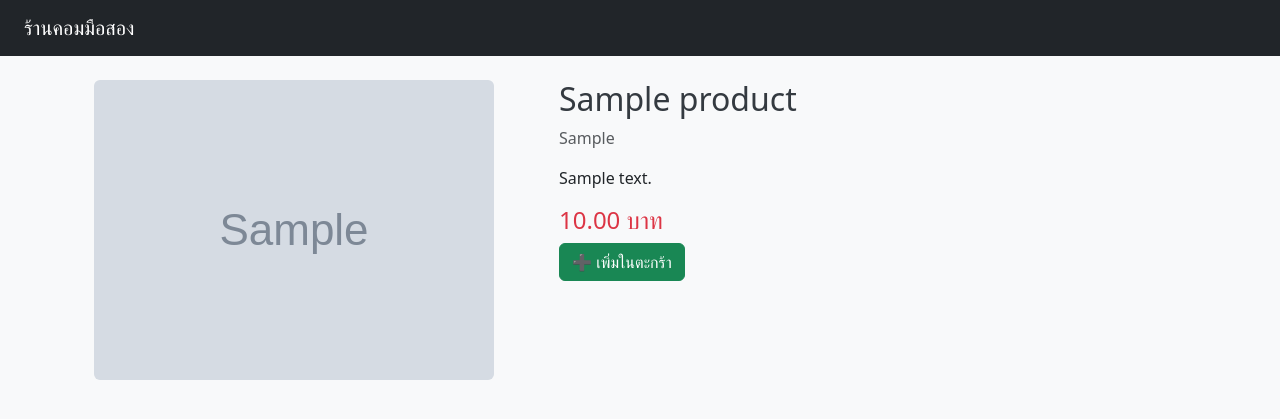
After one commit to Game06TH/website-, a Flask app: page /product/1 in a window 1280 px wide. The commit adds this page. Shown: the top 419 px of the page. Run offline with Flask 3, Linux system fonts and the light colour scheme; tables that the repository leaves empty hold one stand-in row (values such as "Sample post"); grey boxes marked "Sample" are stand-in pictures; data that the repository does not hold is empty.

```diff
--- a/app.py
+++ b/app.py
@@ -1,5 +1,5 @@
-from flask import Flask, render_template
-from models.product_model import get_products_by_category
+from flask import Flask, render_template, abort
+from models.product_model import get_products_by_category, get_product_by_id
 
 app = Flask(__name__)
 
@@ -8,5 +8,14 @@ def index():
     grouped_products = get_products_by_category()
     return render_template('index.html', grouped_products=grouped_products)
 
+@app.route('/product/<int:product_id>')
+def product_detail(product_id):
+    product = get_product_by_id(product_id)
+    if product:
+        return render_template('product_detail.html', product=product)
+    else:
+        abort(404)
+
+
 if __name__ == '__main__':
     app.run(debug=True)
--- a/models/product_model.py
+++ b/models/product_model.py
@@ -17,3 +17,17 @@ def get_products_by_category():
         grouped[category].append(product)
 
     return grouped
+
+def get_product_by_id(product_id):
+    try:
+        conn = mysql.connector.connect(**db_config)
+        cursor = conn.cursor(dictionary=True)
+        cursor.execute("SELECT * FROM products WHERE id = %s", (product_id,))
+        product = cursor.fetchone()
+        return product
+    except mysql.connector.Error as err:
+        print("เกิดข้อผิดพลาด:", err)
+        return None
+    finally:
+        if cursor: cursor.close()
+        if conn: conn.close()
--- a/templates/index.html
+++ b/templates/index.html
@@ -17,6 +17,8 @@
           <h5>{{ product.name }}</h5>
           <p>{{ product.description }}</p>
           <p><strong>{{ product.price }} บาท</strong></p>
+          <a href="{{ url_for('product_detail', product_id=product.id) }}" class="btn btn-outline-primary w-100">ดูรายละเอียด</a>
+
         </div>
       </div>
     </div>
--- /dev/null
+++ b/templates/product_detail.html
@@ -0,0 +1,19 @@
+{% extends "base.html" %}
+
+{% block content %}
+<div class="container mt-4">
+  <div class="row">
+    <div class="col-md-5">
+      <img src="{{ url_for('static', filename='images/' ~ product.image) }}" class="img-fluid rounded">
+    </div>
+    <div class="col-md-7">
+      <h2>{{ product.name }}</h2>
+      <p class="text-muted">{{ product.category }}</p>
+      <p>{{ product.description }}</p>
+      <h4 class="text-danger">{{ product.price }} บาท</h4>
+
+      <button class="btn btn-success">➕ เพิ่มในตะกร้า</button>
+    </div>
+  </div>
+</div>
+{% endblock %}
```
Also changed, not shown: templates/produt_detail.html (deleted).
